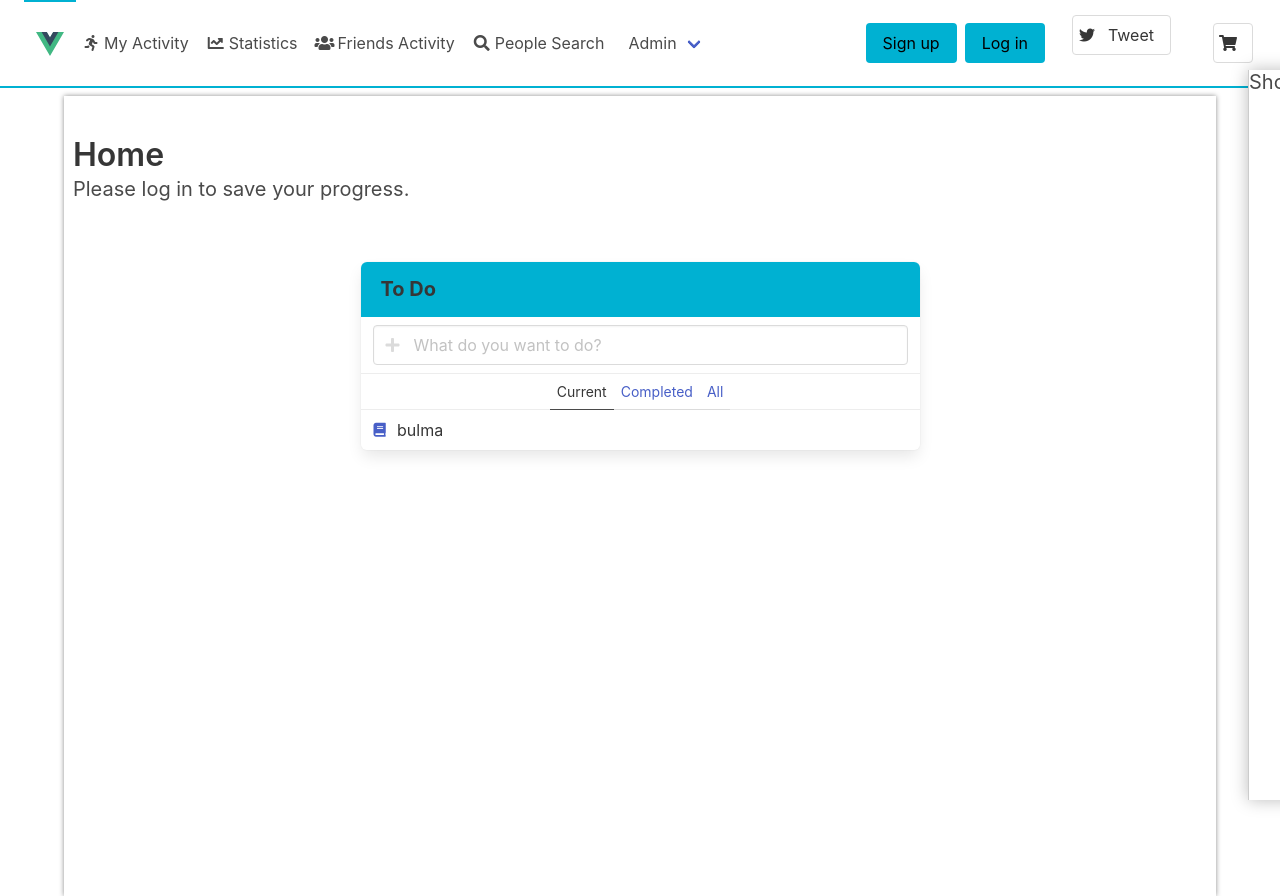
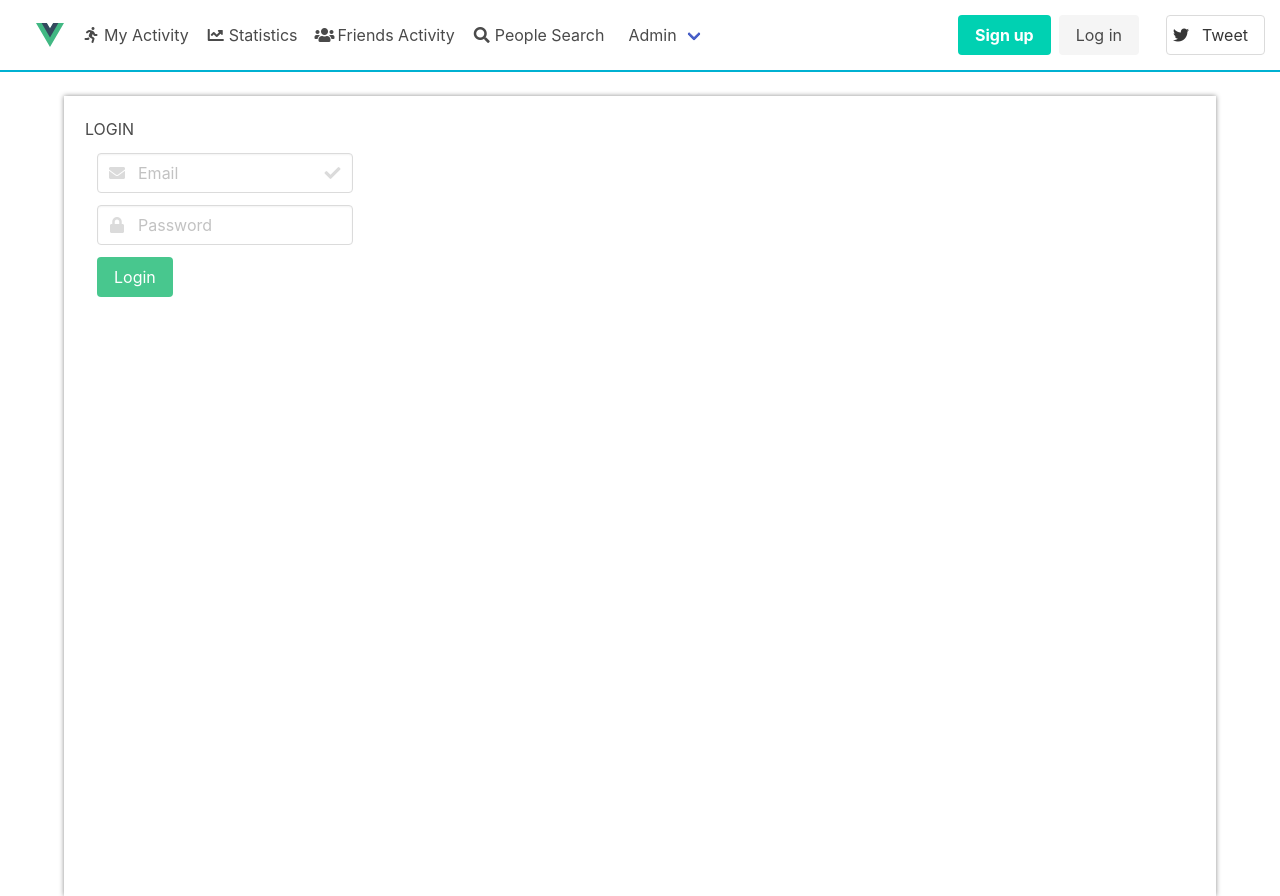
Before and after one commit to Lara-Codes/Workout-World, a Vue app in the folder client/: page /#/ in a window 1280 px wide. Built offline with nearby package versions, Linux system fonts and the light colour scheme.

Commit message:
added login/logout functionality in a form

```diff
--- a/client/src/components/LoginBadge.vue
+++ b/client/src/components/LoginBadge.vue
@@ -1,15 +1,13 @@
 <script setup lang="ts">
-    import { getSession, useLogin } from '../model/session'
+  import { getSession, useLogin } from '@/model/session'
+
   const session = getSession()
-    const { login, logout } = useLogin();
+  const { login, logout } = useLogin()
 
-    const doLogin = () => {
-        login('atuny0@sohu.com', '9uQFF1Lh')
+  const doLogout = () => {
+    logout();
   }
 
-    const doLogout = () => {
-        logout()
-    }
 </script>
 
 <template>
@@ -24,11 +22,12 @@
       </a>
     </small>
   </div>
+
   <div class="buttons" v-else>
     <a class="button is-primary">
-            Sign up
+      <strong>Sign up</strong>
     </a>
-        <a class="button is-light" @click.prevent="doLogin">
+    <a class="button is-light" href="/">
       Log in
     </a>
   </div>
@@ -36,13 +35,5 @@
 
 
 <style scoped>
-.button {
-    color: black;
-    background-color: #00b1d2;
-}
 
-.button:hover {
-    background-color: #00cbef;
-    color: black;
-}
 </style>
--- a/client/src/components/NavBar.vue
+++ b/client/src/components/NavBar.vue
@@ -21,7 +21,7 @@ const session = getSession()
   <nav class="navbar is-fixed-top" role="navigation" aria-label="main navigation">
     <div class="navbar-item"></div>
     <div class="navbar-brand">
-      <RouterLink class="navbar-item" to="/">
+      <RouterLink class="navbar-item" to="/home">
         <img src="@/assets/logo.svg" width="28" height="28">
       </RouterLink>
     </div>
@@ -59,12 +59,12 @@ const session = getSession()
           </a>
 
           <div class="navbar-dropdown" v-if="session.user">
-            <RouterLink class="navbar-item" to="/login">
+            <RouterLink class="navbar-item" to="/">
               Users
             </RouterLink>
           </div>
           <div class="navbar-dropdown" v-else>
-            <RouterLink class="navbar-item" to="/login">
+            <RouterLink class="navbar-item" to="/">
               Users
             </RouterLink>
           </div>
@@ -89,7 +89,7 @@ const session = getSession()
 
     </div>
 
-    <div class="navbar-end">
+    <!-- <div class="navbar-end">
       <div class="navbar-item">
         <a class="button" :class="{'is-active': isShoppingCartOpen }" @click.prevent="isShoppingCartOpen = !isShoppingCartOpen">
           <span class="icon">
@@ -97,13 +97,13 @@ const session = getSession()
           </span>
         </a>
       </div>
-    </div>
+    </div> -->
 
   </nav>
 </section>
-  <FlyoutPanel :class="{'is-active': isShoppingCartOpen }">
+  <!-- <FlyoutPanel :class="{'is-active': isShoppingCartOpen }">
     <h1 class="subtitle">Shopping Cart</h1>
-  </FlyoutPanel>
+  </FlyoutPanel> -->
 </template>
 
 <style scoped>
--- a/client/src/model/session.ts
+++ b/client/src/model/session.ts
@@ -1,36 +1,38 @@
+/* B"H
+*/
 import { reactive } from "vue";
+import { useRouter } from "vue-router"
 import { type User, getUserByEmail } from "./users";
-import { useRouter } from "vue-router"
 
 const session = reactive({
   user: null as User | null,
-  redirectUrl: null as string | null
+  redirectUrl: null as string | null,
 })
 
 
-export function getSession() {
+
+export function getSession(){
   return session;
 }
 
-export function useLogin() {
+export function useLogin(){
   const router = useRouter();
 
   return {
-    login(email: string, password: string): User | undefined {
-
+    login(email: string, password: string): User | null {
       const user = getUserByEmail(email);
-      if (user && user.password === password) {
+      if(user && user.password === password){
         session.user = user;
-        //redirect to the redirectURL
-        const router = useRouter();
-        router.push(session.redirectURL || "/");
+        console.log("test")
+        router.push(session.redirectUrl || "/home");
 
         return user;
-      };
+      }
       return null;
     },
-    logout() {
-      router.push("/login");
+    logout(){
+      session.user = null;
+      router.push(session.redirectUrl || "/");
     }
   }
 }
--- a/client/src/router/index.ts
+++ b/client/src/router/index.ts
@@ -1,26 +1,30 @@
 import { createRouter, createWebHashHistory, type NavigationGuardNext, type RouteLocationNormalized } from 'vue-router'
 import HomeView from '../views/HomeView.vue'
-import { getSession } from '../model/session'
+// import LoginView from '../views/LoginView.vue'
+import { getSession } from '@/model/session';
 
 const router = createRouter({
   history: createWebHashHistory(import.meta.env.BASE_URL),
   routes: [
     {
       path: '/',
+      name: 'login',
+      component: () => import('../views/LoginView.vue'),
+    },
+    {
+      path: '/home',
       name: 'home',
-      component: HomeView
+      component: HomeView,
+      beforeEnter: requireLogin,
     },
     {
       path: '/activity',
       name: 'activity',
+      component: () => import('../views/ActivityView.vue'),
+      beforeEnter: requireLogin,
       // route level code-splitting
       // this generates a separate chunk (About.[hash].js) for this route
       // which is lazy-loaded when the route is visited.
-      component: () => import('../views/ActivityView.vue'),
-      beforeEnter: (to, from, next) => {
-        requireLogin
-        next();
-      }
     },
     {
       path: '/friends',
@@ -28,7 +32,8 @@ const router = createRouter({
       // route level code-splitting
       // this generates a separate chunk (About.[hash].js) for this route
       // which is lazy-loaded when the route is visited.
-        component: () => import('../views/Friends.vue')
+      component: () => import('../views/Friends.vue'),
+      beforeEnter: requireLogin,
     },
     {
       path: '/search',
@@ -36,7 +41,8 @@ const router = createRouter({
       // route level code-splitting
       // this generates a separate chunk (About.[hash].js) for this route
       // which is lazy-loaded when the route is visited.
-      component: () => import('../views/Search.vue')
+      component: () => import('../views/Search.vue'),
+      beforeEnter: requireLogin,
     },
     {
       path: '/signup',
@@ -44,7 +50,8 @@ const router = createRouter({
       // route level code-splitting
       // this generates a separate chunk (About.[hash].js) for this route
       // which is lazy-loaded when the route is visited.
-    component: () => import('../views/Signup.vue')
+      component: () => import('../views/Signup.vue'),
+      beforeEnter: requireLogin,
     },
     {
       path: '/stats',
@@ -52,7 +59,8 @@ const router = createRouter({
       // route level code-splitting
       // this generates a separate chunk (About.[hash].js) for this route
       // which is lazy-loaded when the route is visited.
-    component: () => import('../views/Stats.vue')
+      component: () => import('../views/Stats.vue'),
+      beforeEnter: requireLogin,
     },
     {
       path: '/products',
@@ -60,21 +68,21 @@ const router = createRouter({
       // route level code-splitting
       // this generates a separate chunk (About.[hash].js) for this route
       // which is lazy-loaded when the route is visited.
-    component: () => import('../views/ProductList.vue')
-  }
+      component: () => import('../views/ProductList.vue'),
+      beforeEnter: requireLogin,
+    },
   ]
 });
 
 // use this spot to check if user is an admin
 function requireLogin(to: RouteLocationNormalized, from: RouteLocationNormalized, next: NavigationGuardNext) {
   const session = getSession();
-  if(!session.user){
+  if (!session.user) {
     session.redirectUrl = to.fullPath;
-    next('/login')
-  } else{
-    next()
+    next('/');
+  } else {
+    next();
   }
 }
 
-
 export default router
--- a/client/src/views/ActivityView.vue
+++ b/client/src/views/ActivityView.vue
@@ -1,6 +1,6 @@
 <script setup lang="ts">
 import { ref } from 'vue';
-import { getSession, login } from '../model/session'
+import { getSession } from '../model/session'
 import Vue from 'vue';
 
 let show = ref(false);
@@ -18,7 +18,7 @@ const picture = ref('')
 const subject = ref('')
 const distance = ref('')
 
-const activities = ref([] as { title: string, date: string, duration: string, location: string, picture?: string, subject: string, distance: number }[])
+const activities = ref([] as { title: string, date: string, duration: string, location: string, picture?: string, subject: string, distance: string }[])
 
 function addActivity() {
   activities.value.push({ title: title.value, date: date.value, duration: duration.value, location: location.value, picture: picture.value, subject: subject.value, distance: distance.value })
@@ -40,11 +40,11 @@ const remove = (index: number) => {
 
 <template>
   <main>
-    <div class="column">
-      <h1 class="title is-3 hometitle">Activity</h1>
-      <h2 class="subtitle">
 
-        <div v-if="session.user" class="level-item has-text-centered mt-6 is-flex is-flex-direction-column">
+    <h1 class="title is-3 hometitle ml-4 mt-4">Activity</h1>
+    <h2 class="subtitle ml-4">
+
+      <div v-if="session.user" class="">
         <div class="mb-5">
           {{ session.user.firstName }} {{ session.user.lastName }}'s Activity
         </div>
@@ -125,8 +125,8 @@ const remove = (index: number) => {
           </div>
         </div>
 
-          <div class="columns is-mobile">
-            <div class="column is-11 is-offset-1">
+        <div class="columns">
+          <div class="column is-four-fifths is-offset-1">
         <div v-if="session.user">
           <button class="button is-medium is-info is-fullwidth mb-4" @click="show = !show">
             Add Workout
@@ -151,7 +151,7 @@ const remove = (index: number) => {
                   <div class="column has-text-centered"
                     style="display: flex; justify-content: space-around; align-items: center;">
                     <div class="title">
-                            {{ distance }}
+                      {{ activity.distance }}
                       <div class="subtitle is-size-7">DISTANCE</div>
                     </div>
                     <div class="title">
@@ -189,6 +189,5 @@ const remove = (index: number) => {
       </div>
 
     </h2>
-    </div>
   </main>
 </template>
--- a/client/src/views/HomeView.vue
+++ b/client/src/views/HomeView.vue
@@ -1,5 +1,5 @@
 <script setup lang="ts">
-  import { getSession, login } from '../model/session'
+  import { getSession } from '../model/session'
   import { ref } from 'vue';
 
   const newTask = ref('');
--- a/client/src/views/LoginView.vue
+++ b/client/src/views/LoginView.vue
@@ -1,13 +1,36 @@
 <script setup lang="ts">
+    import { getSession, useLogin } from '@/model/session'
+
+    import { ref } from 'vue';
+    const session = getSession()
+    const { login } = useLogin()
+
+    const email = ref('')
+    const password = ref('')
+
+    const credentials = ref([] as {email: string, password: string}[])
+
+    const doLogin = () => {
+        // login('hbingley1@plala.or.jp', 'CQutx25i8r')
+        login(email.value, password.value)
+    }
+
+    function addCredentials(){
+        credentials.value.push({email: email.value, password: password.value})
+        email.value = ''
+        password.value=''
+    }
 
 </script>
 
 <template>
     <div class="columns">
+        <div class="column is-half mt-4 ml-4">
+        <h1>LOGIN</h1>
         <div class="column is-half is-centered">
             <div class="field">
                 <p class="control has-icons-left has-icons-right">
-                    <input class="input" type="email" placeholder="Email">
+                    <input class="input" type="email" placeholder="Email" v-model="email">
                     <span class="icon is-small is-left">
                         <i class="fas fa-envelope"></i>
                     </span>
@@ -18,7 +41,7 @@
             </div>
             <div class="field">
                 <p class="control has-icons-left">
-                    <input class="input" type="password" placeholder="Password">
+                    <input class="input" type="password" placeholder="Password" v-model="password">
                     <span class="icon is-small is-left">
                         <i class="fas fa-lock"></i>
                     </span>
@@ -26,11 +49,12 @@
             </div>
             <div class="field">
                 <p class="control">
-                    <button class="button is-success">
+                    <button class="button is-success" @click.prevent="doLogin" >
                         Login
                     </button>
                 </p>
             </div>
         </div>
     </div>
+</div>
 </template>
```
Lines whose indentation alone changed are shown as unchanged.
